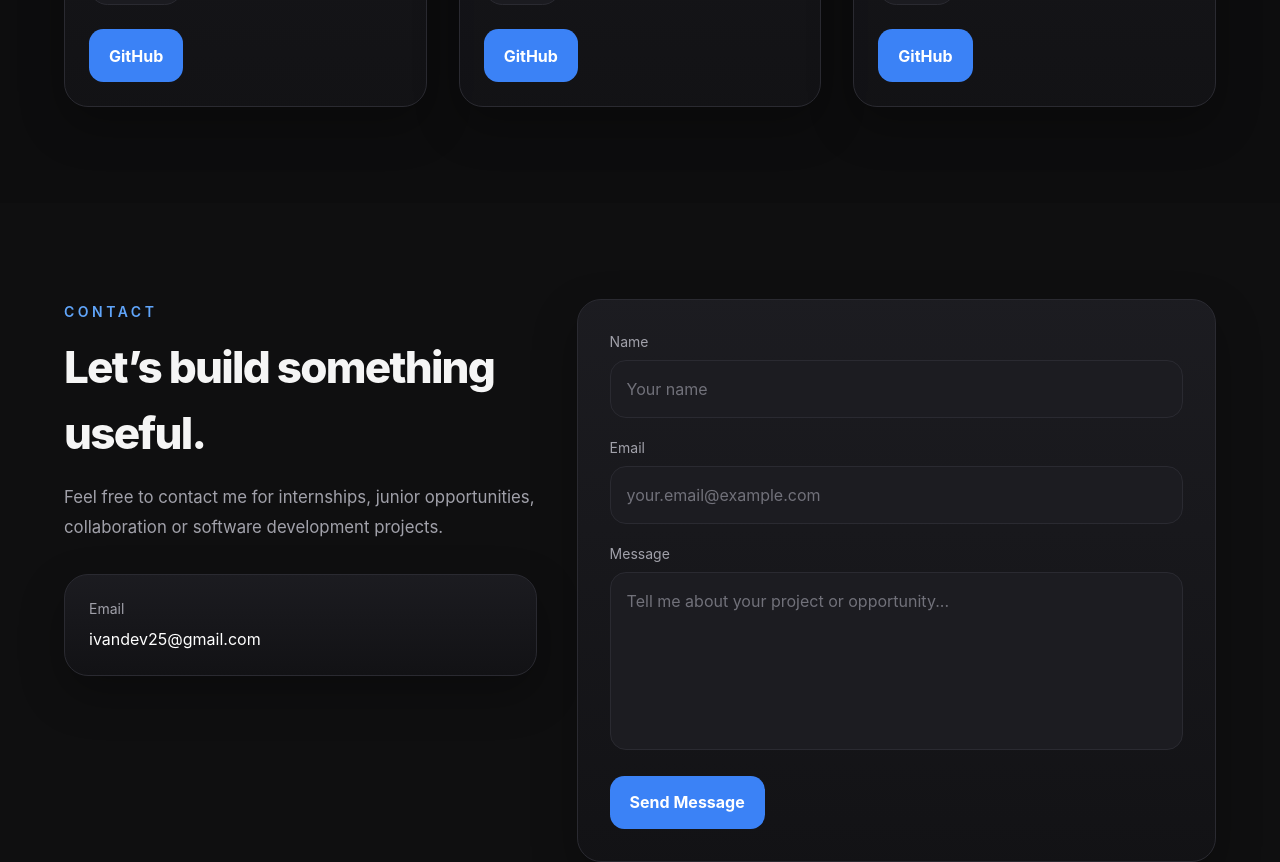
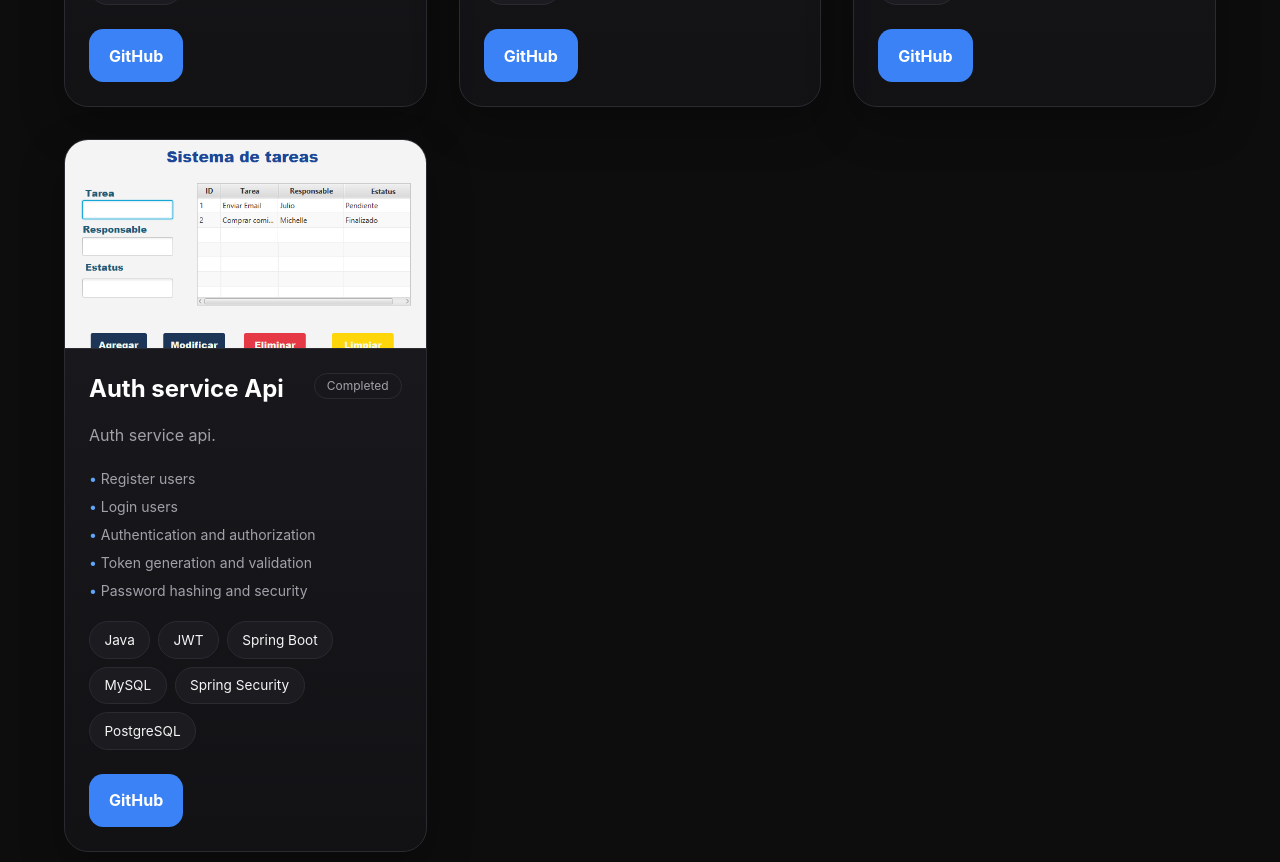
Before and after one commit to IvanD-js/Portfolio, a React (Vite) app: page / in a window 1280 px wide. Shown: the part 4800-5662 px from the top of the page. Built offline with nearby package versions, Linux system fonts and the light colour scheme.

Commit message:
Added new project the auth service api

```diff
--- a/src/data/projects.js
+++ b/src/data/projects.js
@@ -50,6 +50,24 @@ const projects = [
     github: "https://github.com/IvanD-js/Sistema-Gestor-De-Tareas.git",
     demo: "#",
     status: "Completed"
+  },
+   {
+    id: 4,
+    image: taskImg,
+    title: "Auth service Api",
+    description:
+      "Auth service api.",
+    stack: ["Java", "JWT", "Spring Boot", "MySQL", "Spring Security", "PostgreSQL"],
+    features: [
+      "Register users",
+      "Login users",
+      "Authentication and authorization",
+      "Token generation and validation",
+      "Password hashing and security"
+    ],
+    github: "https://github.com/IvanD-js/auth-service-api.git",
+    demo: "#",
+    status: "Completed"
   }
 ];
 
```
